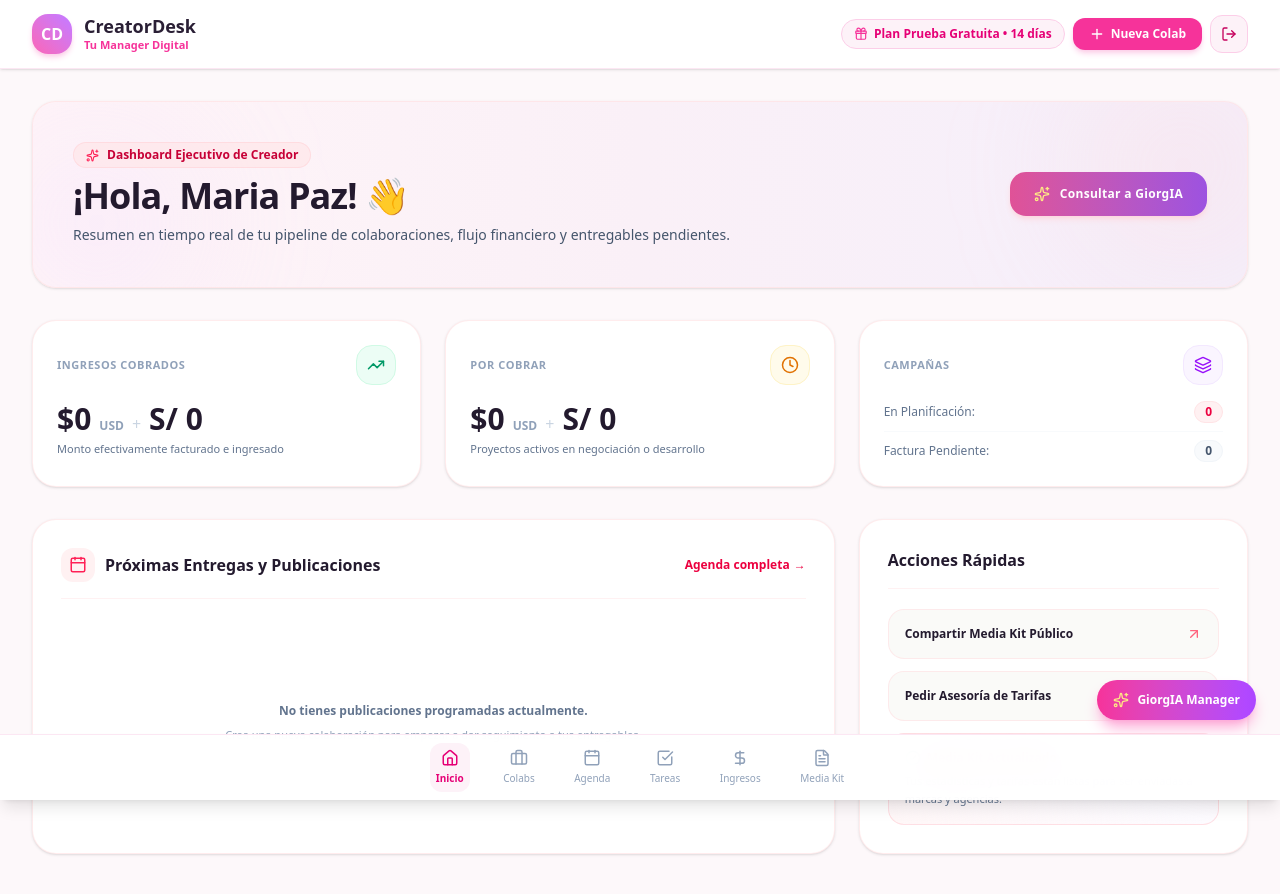
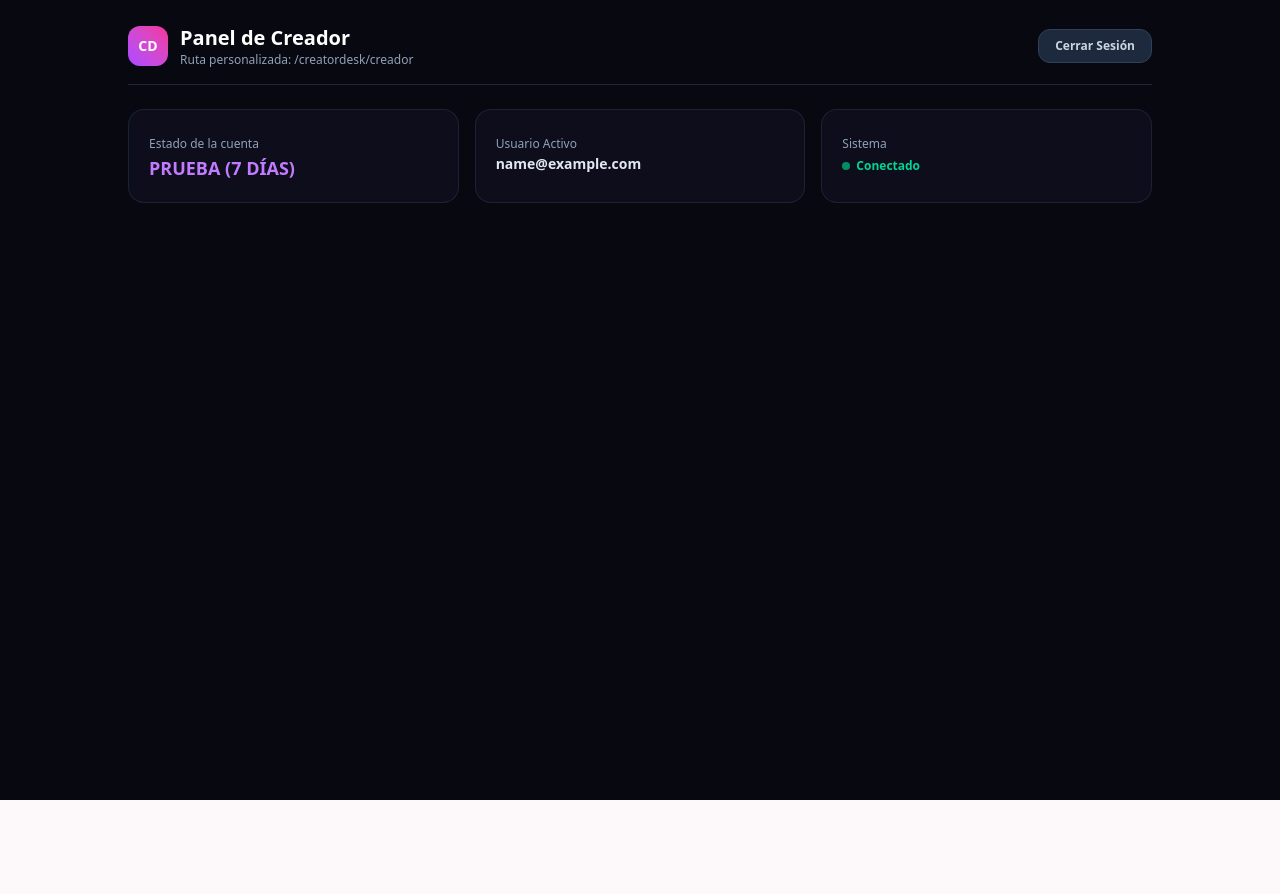
Before and after one commit to diparraguirre-oss/creatordesk, a Next.js app: page /creatordesk/1 in a window 1280 px wide. Before the commit this address had no page. Shown: the top 894 px of the page. After the commit the page ends 800 px from the top, so only its background shows below. Built offline with nearby package versions, Linux system fonts and the light colour scheme; sample sign-in values are in the browser's storage.

Commit message:
fix: permitir lectura de localStorage en /creatordesk/[creatorSlug] para evitar rebote al login

```diff
--- /dev/null
+++ b/src/app/creatordesk/[creatorSlug]/page.tsx
@@ -0,0 +1,88 @@
+'use client';
+
+export const dynamic = 'force-dynamic';
+
+import { useEffect, useState } from 'react';
+
+export default function CreatorSlugPage({ params }: { params: { creatorSlug?: string } }) {
+  const [loading, setLoading] = useState(true);
+  const [user, setUser] = useState<any>(null);
+
+  useEffect(() => {
+    // 1. Leer sesión desde localStorage para prevenir redirección al login
+    const localUser = localStorage.getItem('creatordesk_user');
+
+    if (localUser) {
+      try {
+        setUser(JSON.parse(localUser));
+      } catch (e) {
+        setUser({ email: 'Creador Activo', slug: params?.creatorSlug || 'creador' });
+      }
+    } else {
+      // Si realmente no hay nada en localStorage, redirigimos limpiamente
+      window.location.href = '/login';
+      return;
+    }
+
+    setLoading(false);
+  }, [params?.creatorSlug]);
+
+  if (loading) {
+    return (
+      <div className="min-h-screen bg-[#080811] flex items-center justify-center text-white text-sm">
+        Cargando espacio de CreatorDesk...
+      </div>
+    );
+  }
+
+  return (
+    <div className="min-h-screen bg-[#080811] text-slate-100 p-6">
+      <div className="max-w-5xl mx-auto space-y-6">
+        <header className="flex items-center justify-between border-b border-slate-800 pb-4">
+          <div className="flex items-center space-x-3">
+            <div className="w-10 h-10 bg-gradient-to-tr from-purple-500 to-pink-500 rounded-xl flex items-center justify-center font-black text-white text-sm">
+              CD
+            </div>
+            <div>
+              <h1 className="text-xl font-bold text-white">Panel de Creador</h1>
+              <p className="text-xs text-slate-400">Ruta personalizada: /creatordesk/{user?.slug || 'creador'}</p>
+            </div>
+          </div>
+          <button
+            onClick={() => {
+              localStorage.removeItem('creatordesk_user');
+              window.location.href = '/login';
+            }}
+            className="px-4 py-2 bg-slate-800 hover:bg-slate-700 border border-slate-700 text-xs font-semibold rounded-xl text-slate-300 transition"
+          >
+            Cerrar Sesión
+          </button>
+        </header>
+
+        <div className="grid grid-cols-1 md:grid-cols-3 gap-4">
+          <div className="bg-[#0d0d1b] border border-slate-800/80 p-5 rounded-2xl space-y-2">
+            <span className="text-xs text-slate-400 font-medium">Estado de la cuenta</span>
+            <div className="text-lg font-bold text-purple-400 uppercase">
+              {user?.subscription_status || 'PRUEBA (7 DÍAS)'}
+            </div>
+          </div>
+
+          <div className="bg-[#0d0d1b] border border-slate-800/80 p-5 rounded-2xl space-y-2">
+            <span className="text-xs text-slate-400 font-medium">Usuario Activo</span>
+            <div className="text-sm font-semibold text-slate-200 truncate">
+              {user?.email || 'N/A'}
+            </div>
+          </div>
+
+          <div className="bg-[#0d0d1b] border border-slate-800/80 p-5 rounded-2xl space-y-2">
+            <span className="text-xs text-slate-400 font-medium">Sistema</span>
+            <div className="text-xs text-emerald-400 font-semibold flex items-center gap-1.5 pt-1">
+              <span className="w-2 h-2 rounded-full bg-emerald-500 animate-pulse"></span>
+              Conectado
+            </div>
+          </div>
+        </div>
+      </div>
+    </div>
+  );
+}
```
